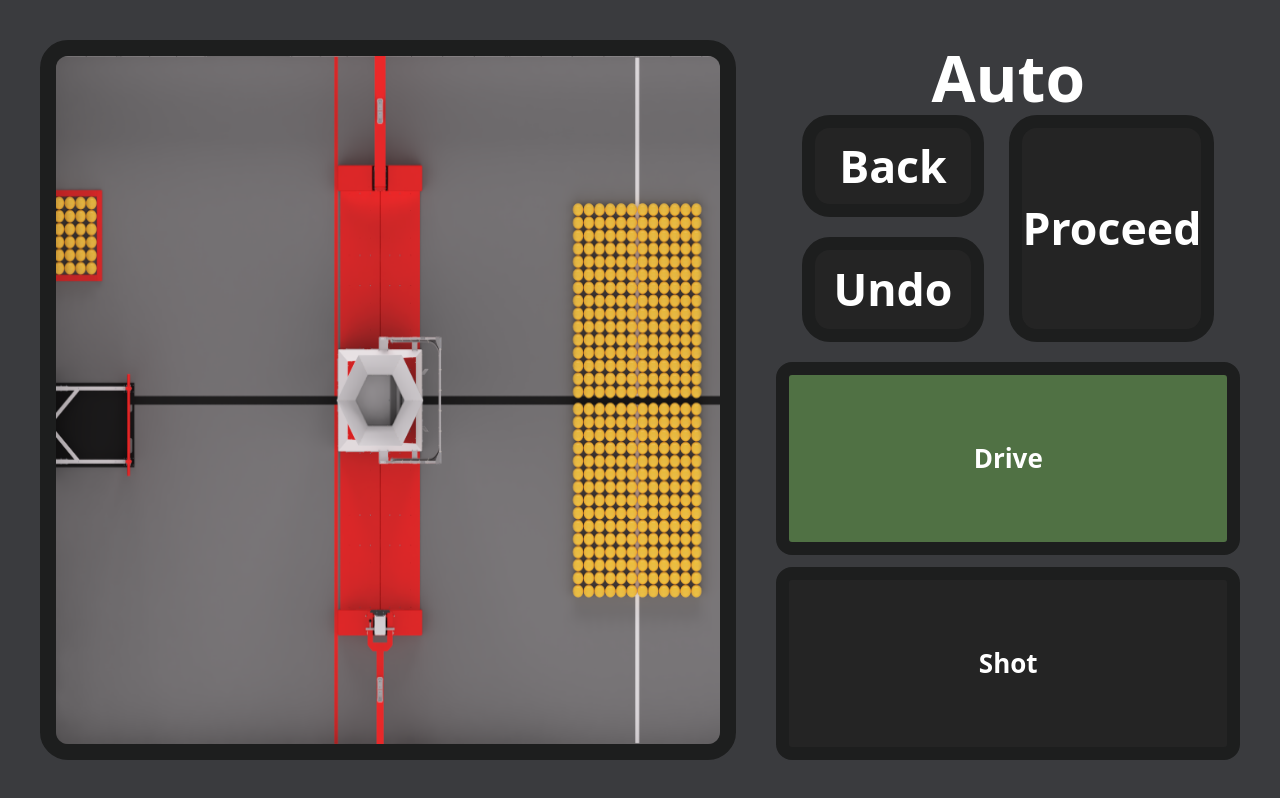
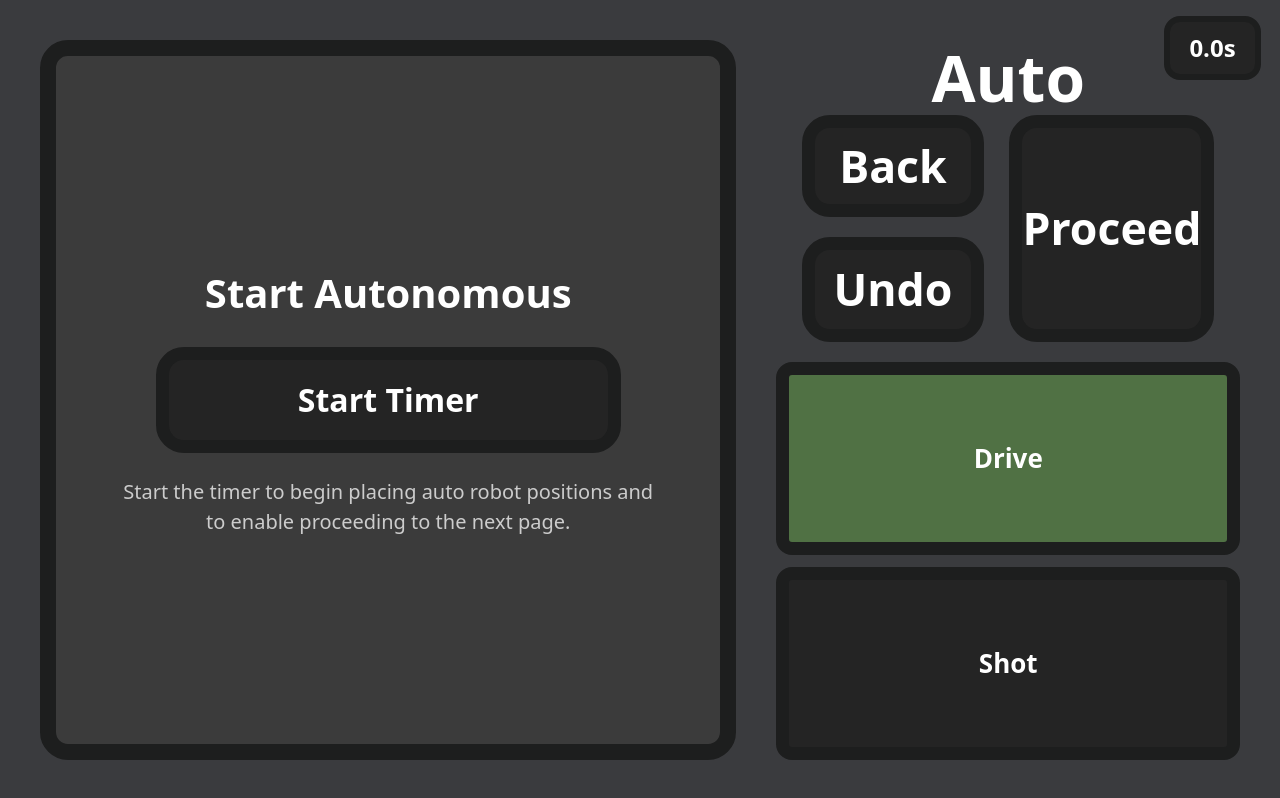
Before and after one commit to VihaanChhabria/VScouter, a React (Vite) app in the folder website/: page /auto-scoring in a window 1280 px wide. Built offline with nearby package versions, Linux system fonts and the light colour scheme; no server answers.

Commit message:
added timer

```diff
--- a/website/src/components/MatchScouting/AutoScoringComponents/AutoPositionSelector.jsx
+++ b/website/src/components/MatchScouting/AutoScoringComponents/AutoPositionSelector.jsx
@@ -35,6 +35,7 @@ const AutoPositionSelector = ({
   robotPositions,
   setRobotPositions,
   showShotInfo,
+  timerStarted = false,
 }) => {
   const imageDivRef = useRef(null);
 
@@ -100,6 +101,11 @@ const AutoPositionSelector = ({
   // ---------------------------------------------------------------------------
 
   const handleClick = (event) => {
+    if (!timerStarted) {
+      toast.error("Start the timer before adding robot positions.");
+      return;
+    }
+
     if (!driveType) {
       toast.error("Drive type not specified.");
       return;
--- a/website/src/components/PageControlSection.jsx
+++ b/website/src/components/PageControlSection.jsx
@@ -9,6 +9,8 @@ const PageControlSection = ({
   pageTitle,
   backPage,
   nextPage,
+  proceedOnClick = () => {},
+  proceedIsAlert = false,
 }) => {
   return (
     <div
@@ -119,6 +121,8 @@ const PageControlSection = ({
               ...(states?.inputs || {}),
               ...extraInputs,
             }}
+            onClick={proceedOnClick}
+            isAlert={proceedIsAlert}
           />
         </div>
       </div>
--- a/website/src/pages/MatchScouting/AutoScoringPage.jsx
+++ b/website/src/pages/MatchScouting/AutoScoringPage.jsx
@@ -6,6 +6,7 @@ import AutoPositionSelector from "../../components/MatchScouting/AutoScoringComp
 import { toast } from "react-toastify";
 import ShotInfoSection from "../../components/ShotInfoSection";
 import PageControlSection from "../../components/PageControlSection";
+import { useMatchTimer } from "../../utils/useMatchTimer";
 
 const AutoScoringPage = () => {
   const location = useLocation();
@@ -22,6 +23,41 @@ const AutoScoringPage = () => {
 
   const [hopperPercent, setHopperPercent] = useState("80%");
   const [shotsPercent, setShotsPercent] = useState("80%");
+  const [proceedBlinking, setProceedBlinking] = useState(false);
+  const [proceedBlinkOn, setProceedBlinkOn] = useState(false);
+
+  const { timerStarted, elapsedMs, elapsedSeconds, start } = useMatchTimer();
+  const currentTimeSeconds = () => Number(elapsedSeconds.toFixed(2));
+
+  // Wrapper around setRobotPositions to timestamp each new entry
+  const updateRobotPositions = (updater) => {
+    setRobotPositions((prev) => {
+      const next =
+        typeof updater === "function"
+          ? updater(prev)
+          : Array.isArray(updater)
+            ? updater
+            : prev;
+
+      if (!Array.isArray(next)) return prev;
+
+      const prevLen = prev.length;
+      const nextLen = next.length;
+
+      // If exactly one new position was added, stamp it with the current auto time
+      if (nextLen === prevLen + 1) {
+        const lastIndex = nextLen - 1;
+        const lastPos = next[lastIndex];
+
+        if (lastPos && lastPos.timeSeconds == null) {
+          const timeSeconds = currentTimeSeconds();
+          return [...next.slice(0, lastIndex), { ...lastPos, timeSeconds }];
+        }
+      }
+
+      return next;
+    });
+  };
 
   useEffect(() => {
     const savedStack = JSON.parse(localStorage.getItem("autoHistory") || "[]");
@@ -73,6 +109,34 @@ const AutoScoringPage = () => {
 
     setStateStack((prev) => [...prev, [...robotPositions]]);
   }, [robotPositions]);
+
+  // When timer passes 25 seconds, begin blinking the proceed button
+  useEffect(() => {
+    if (timerStarted && elapsedMs >= 25000 && !proceedBlinking) {
+      setProceedBlinking(true);
+    }
+  }, [timerStarted, elapsedMs, proceedBlinking]);
+
+  useEffect(() => {
+    if (!proceedBlinking) {
+      setProceedBlinkOn(false);
+      return;
+    }
+
+    const id = setInterval(() => {
+      setProceedBlinkOn((prev) => !prev);
+    }, 500);
+
+    return () => clearInterval(id);
+  }, [proceedBlinking]);
+
+  const handleBeforeProceed = () => {
+    if (!timerStarted) {
+      toast.error("Start the timer before proceeding.");
+      return false;
+    }
+  };
+
   // function to handle state changes and push current state to stack
   useEffect(() => {
     if (
@@ -98,8 +162,35 @@ const AutoScoringPage = () => {
         alignItems: "center",
         padding: "5dvh",
         gap: "5dvh",
+        position: "relative",
       }}
     >
+      <div
+        style={{
+          position: "absolute",
+          top: "2dvh",
+          right: "1.5dvw",
+          padding: "1dvh 1.5dvw",
+          borderRadius: "2dvh",
+          backgroundColor: "#242424",
+          border: "0.8dvh solid #1D1E1E",
+          display: "flex",
+          alignItems: "center",
+          justifyContent: "center",
+          minWidth: "7dvw",
+        }}
+      >
+        <span
+          style={{
+            color: "#FFFFFF",
+            fontSize: "3dvh",
+            fontWeight: "bold",
+            textAlign: "center",
+          }}
+        >
+          {currentTimeSeconds().toFixed(1)}s
+        </span>
+      </div>
       <div
         style={{
           width: "60%",
@@ -114,12 +205,76 @@ const AutoScoringPage = () => {
           alignItems: "center",
         }}
       >
-        <AutoPositionSelector
-          driveType={driveType}
-          robotPositions={robotPositions}
-          setRobotPositions={setRobotPositions}
-          showShotInfo={showShotInfo}
-        />
+        {!timerStarted ? (
+          <div
+            style={{
+              width: "100%",
+              height: "100%",
+              display: "flex",
+              flexDirection: "column",
+              justifyContent: "center",
+              alignItems: "center",
+              gap: "3dvh",
+            }}
+          >
+            <h2
+              style={{
+                color: "#FFFFFF",
+                fontSize: "5dvh",
+                fontWeight: "bold",
+                margin: 0,
+              }}
+            >
+              Start Autonomous
+            </h2>
+            <div
+              style={{
+                width: "70%",
+                display: "flex",
+                justifyContent: "center",
+                alignItems: "center",
+                cursor: "pointer",
+                border: "1.63dvh solid #1D1E1E",
+                backgroundColor: "#242424",
+                borderRadius: "3.49dvh",
+                padding: "2dvh 0",
+              }}
+              onClick={start}
+            >
+              <h3
+                style={{
+                  color: "#FFFFFF",
+                  fontSize: "4dvh",
+                  fontWeight: "bold",
+                  textAlign: "center",
+                  margin: 0,
+                }}
+              >
+                Start Timer
+              </h3>
+            </div>
+            <p
+              style={{
+                color: "#CCCCCC",
+                fontSize: "2.5dvh",
+                textAlign: "center",
+                margin: 0,
+                maxWidth: "80%",
+              }}
+            >
+              Start the timer to begin placing auto robot positions and to
+              enable proceeding to the next page.
+            </p>
+          </div>
+        ) : (
+          <AutoPositionSelector
+            driveType={driveType}
+            robotPositions={robotPositions}
+            setRobotPositions={updateRobotPositions}
+            showShotInfo={showShotInfo}
+            timerStarted={timerStarted}
+          />
+        )}
       </div>
       <div
         style={{
@@ -142,6 +297,8 @@ const AutoScoringPage = () => {
           pageTitle={"Auto"}
           nextPage={"teleop-scoring"}
           backPage={"game-start"}
+          proceedOnClick={handleBeforeProceed}
+          proceedIsAlert={proceedBlinkOn}
         />
 
         {showShotInfo ? (
@@ -151,9 +308,11 @@ const AutoScoringPage = () => {
             shotsPercent={shotsPercent}
             setShotsPercent={setShotsPercent}
             submitOnClick={() => {
-              setRobotPositions((prev) => [
-                ...prev.slice(0, prev.length - 1),
-                {
+              setRobotPositions((prev) => {
+                if (prev.length === 0) return prev;
+
+                const last = prev[prev.length - 1];
+                const updatedLast = {
                   x: robotPositions[robotPositions.length - 1].x,
                   y: robotPositions[robotPositions.length - 1].y,
                   driveType: "Shot",
@@ -161,8 +320,11 @@ const AutoScoringPage = () => {
                     hopperPercent: hopperPercent,
                     shotsPercent: shotsPercent,
                   },
-                },
-              ]);
+                  timeSeconds: last.timeSeconds,
+                };
+
+                return [...prev.slice(0, prev.length - 1), updatedLast];
+              });
             }}
           />
         ) : (
--- a/website/src/pages/MatchScouting/TeleopScoringPage.jsx
+++ b/website/src/pages/MatchScouting/TeleopScoringPage.jsx
@@ -5,6 +5,7 @@ import { toast } from "react-toastify";
 import ShotInfoSection from "../../components/ShotInfoSection";
 import PageControlSection from "../../components/PageControlSection";
 import TeleopFuelSourceSection from "../../components/MatchScouting/TeleopScoringComponents/TeleopFuelSourceSection";
+import { useMatchTimer } from "../../utils/useMatchTimer";
 
 const TeleopScoringPage = () => {
   const location = useLocation();
@@ -19,6 +20,9 @@ const TeleopScoringPage = () => {
   const [fuelOptionSelected, setFuelOptionSelected] = useState("");
 
   const [fuelShotAndSourceInfo, setFuelShotAndSourceInfo] = useState([]);
+
+  const { timerStarted, elapsedSeconds, start: startTimer } = useMatchTimer();
+  const currentTimeSeconds = () => Number(elapsedSeconds.toFixed(2));
 
   useEffect(() => {
     const savedStack = JSON.parse(
@@ -83,8 +87,42 @@ const TeleopScoringPage = () => {
         alignItems: "center",
         padding: "5dvh",
         gap: "5dvh",
+        position: "relative",
       }}
     >
+      <div
+        style={{
+          position: "absolute",
+          top: "2dvh",
+          right: "1.5dvw",
+          padding: "1dvh 1.5dvw",
+          borderRadius: "2dvh",
+          backgroundColor: "#242424",
+          border: "0.8dvh solid #1D1E1E",
+          display: "flex",
+          alignItems: "center",
+          justifyContent: "center",
+          minWidth: "7dvw",
+          cursor: timerStarted ? "default" : "pointer",
+          opacity: timerStarted ? 1 : 0.9,
+        }}
+        onClick={() => {
+          if (!timerStarted) {
+            startTimer();
+          }
+        }}
+      >
+        <span
+          style={{
+            color: "#FFFFFF",
+            fontSize: "3dvh",
+            fontWeight: "bold",
+            textAlign: "center",
+          }}
+        >
+          {timerStarted ? `${currentTimeSeconds().toFixed(1)}s` : "Start Timer"}
+        </span>
+      </div>
       <div
         style={{
           width: "55%",
@@ -163,6 +201,11 @@ const TeleopScoringPage = () => {
             shotsPercent={shotsPercent}
             setShotsPercent={setShotsPercent}
             submitOnClick={() => {
+              if (!timerStarted) {
+                toast.error("Start the timer before logging teleop shots!");
+                return;
+              }
+              const timeSeconds = currentTimeSeconds();
               if (fuelOptionSelected === "" || fuelOptionSelected === null) {
                 toast.error("Please select a fuel source!");
                 return;
@@ -173,6 +216,7 @@ const TeleopScoringPage = () => {
                   source: fuelOptionSelected,
                   hopperPercent: hopperPercent,
                   shotsPercent: shotsPercent,
+                  timeSeconds,
                 },
               ]);
               setFuelOptionSelected("");
--- /dev/null
+++ b/website/src/utils/useMatchTimer.js
@@ -0,0 +1,75 @@
+import { useEffect, useRef, useState } from "react";
+
+const MATCH_TIMER_KEY = "matchTimerStart";
+
+export function useMatchTimer() {
+  const [startTimestamp, setStartTimestamp] = useState(null);
+  const [elapsedMs, setElapsedMs] = useState(0);
+  const intervalRef = useRef(null);
+
+  // Initialize from localStorage on mount
+  useEffect(() => {
+    const stored = localStorage.getItem(MATCH_TIMER_KEY);
+    if (stored) {
+      const ts = parseInt(stored, 10);
+      if (!Number.isNaN(ts)) {
+        setStartTimestamp(ts);
+        setElapsedMs(Date.now() - ts);
+      }
+    }
+  }, []);
+
+  // Drive the ticking timer whenever we have a start timestamp
+  useEffect(() => {
+    if (!startTimestamp) {
+      if (intervalRef.current) {
+        clearInterval(intervalRef.current);
+        intervalRef.current = null;
+      }
+      return;
+    }
+
+    if (intervalRef.current) {
+      clearInterval(intervalRef.current);
+    }
+
+    intervalRef.current = setInterval(() => {
+      setElapsedMs(Date.now() - startTimestamp);
+    }, 100);
+
+    return () => {
+      if (intervalRef.current) {
+        clearInterval(intervalRef.current);
+        intervalRef.current = null;
+      }
+    };
+  }, [startTimestamp]);
+
+  const start = () => {
+    if (startTimestamp) return;
+    const now = Date.now();
+    setStartTimestamp(now);
+    setElapsedMs(0);
+    localStorage.setItem(MATCH_TIMER_KEY, String(now));
+  };
+
+  const reset = () => {
+    setStartTimestamp(null);
+    setElapsedMs(0);
+    localStorage.removeItem(MATCH_TIMER_KEY);
+  };
+
+  const elapsedSeconds = elapsedMs / 1000;
+
+  return {
+    timerStarted: !!startTimestamp,
+    elapsedMs,
+    elapsedSeconds,
+    start,
+    reset,
+  };
+}
+
+export function clearMatchTimerStorage() {
+  localStorage.removeItem(MATCH_TIMER_KEY);
+}
```
Also changed, not shown: website/src/components/ProceedBackButton.jsx (+5 -2 lines).
